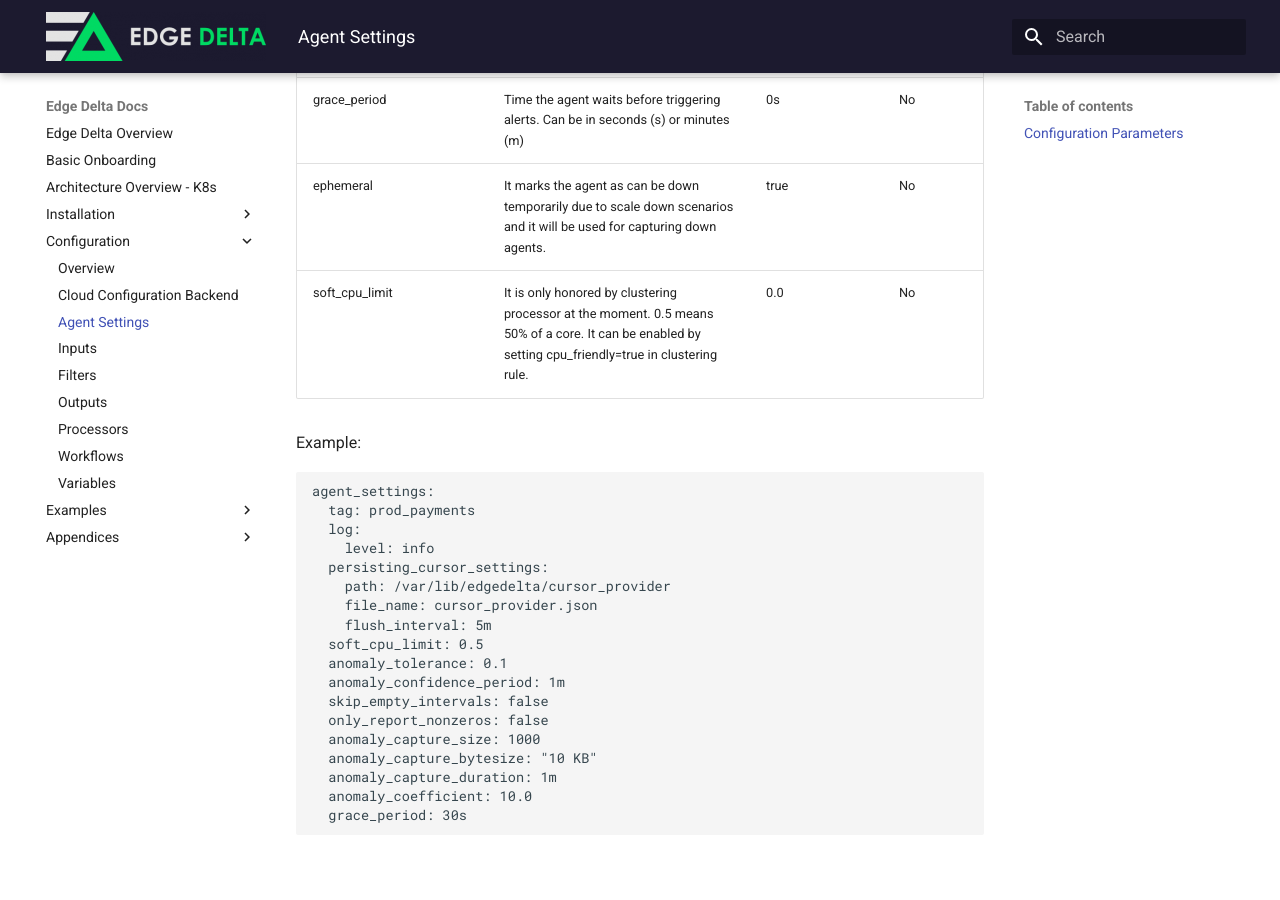
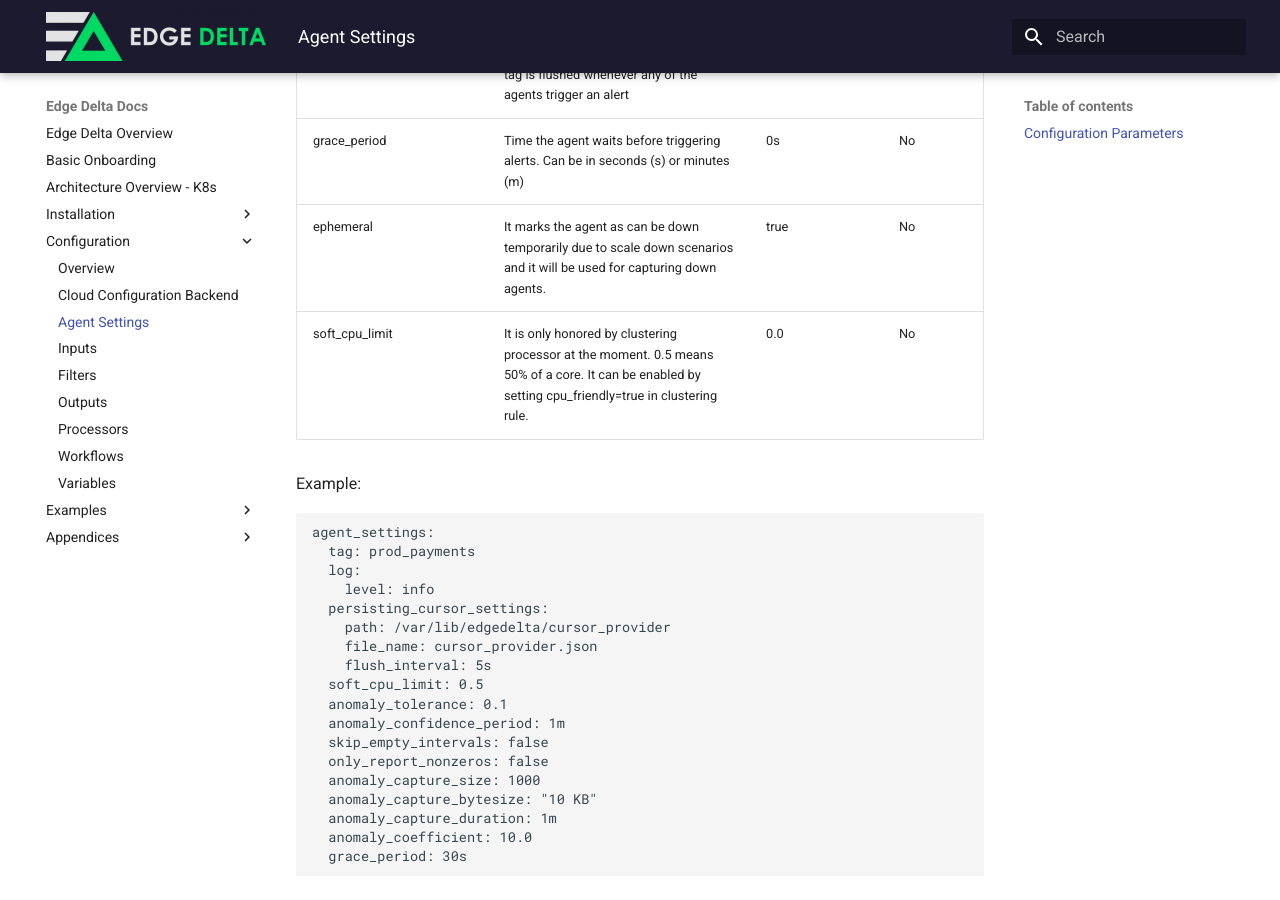
Before and after one commit to edgedelta/docs, an MkDocs documentation site: the page built from docs/configuration/agent-settings.md, in a window 1280 px wide and 900 px high, scrolled down 2323 px. Built offline with MkDocs 1.6.1 and Material for MkDocs 9.7.7, drawn with Linux system fonts in a browser that asks for light colours; before the commit the page ends 3182 px from its top, so only the background shows below that; some of the changed text lies outside the part shown.

Commit message:
Code review changes

```diff
--- a/docs/configuration/agent-settings.md
+++ b/docs/configuration/agent-settings.md
@@ -40,7 +40,7 @@ agent_settings:
   persisting_cursor_settings:
     path: /var/lib/edgedelta/cursor_provider
     file_name: cursor_provider.json
-    flush_interval: 5m
+    flush_interval: 5s
   soft_cpu_limit: 0.5
   anomaly_tolerance: 0.1
   anomaly_confidence_period: 1m
```
Also changed, not shown: other parts of docs/configuration/agent-settings.md (+1 -1 lines).
